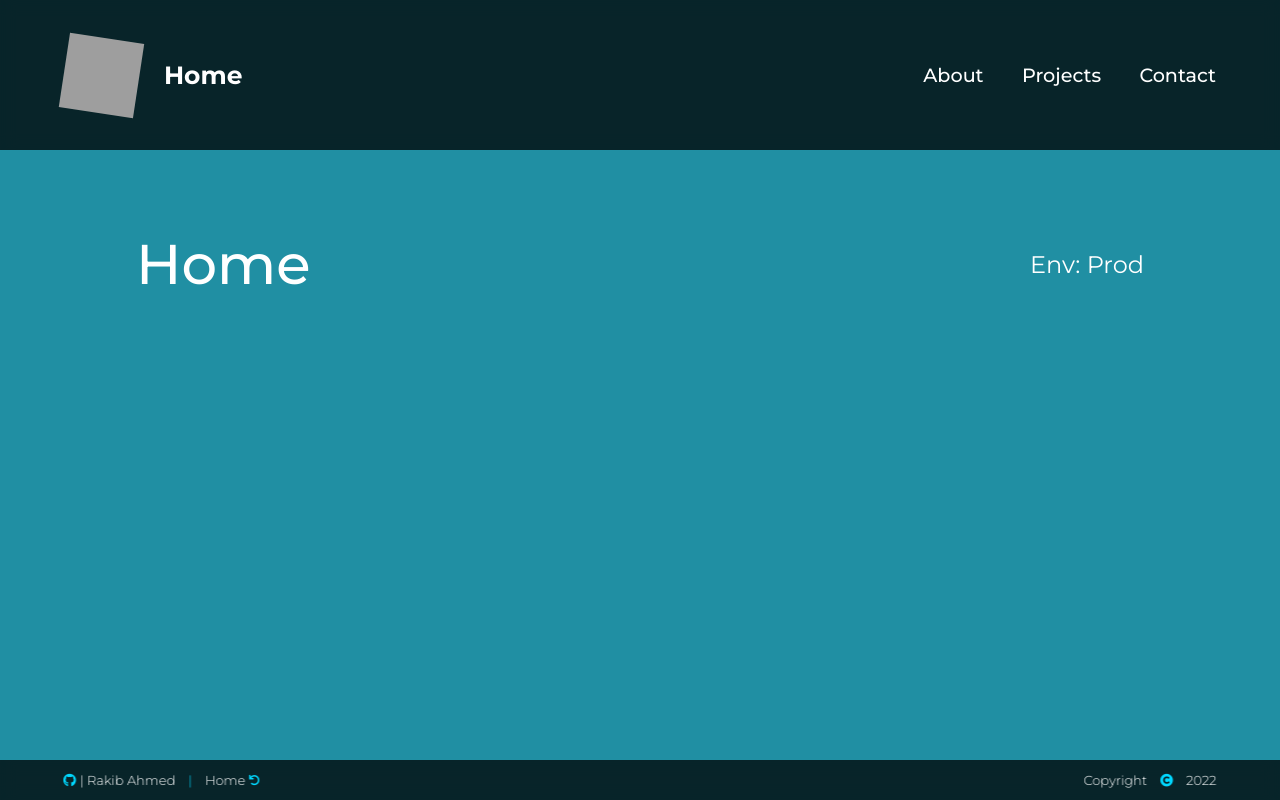
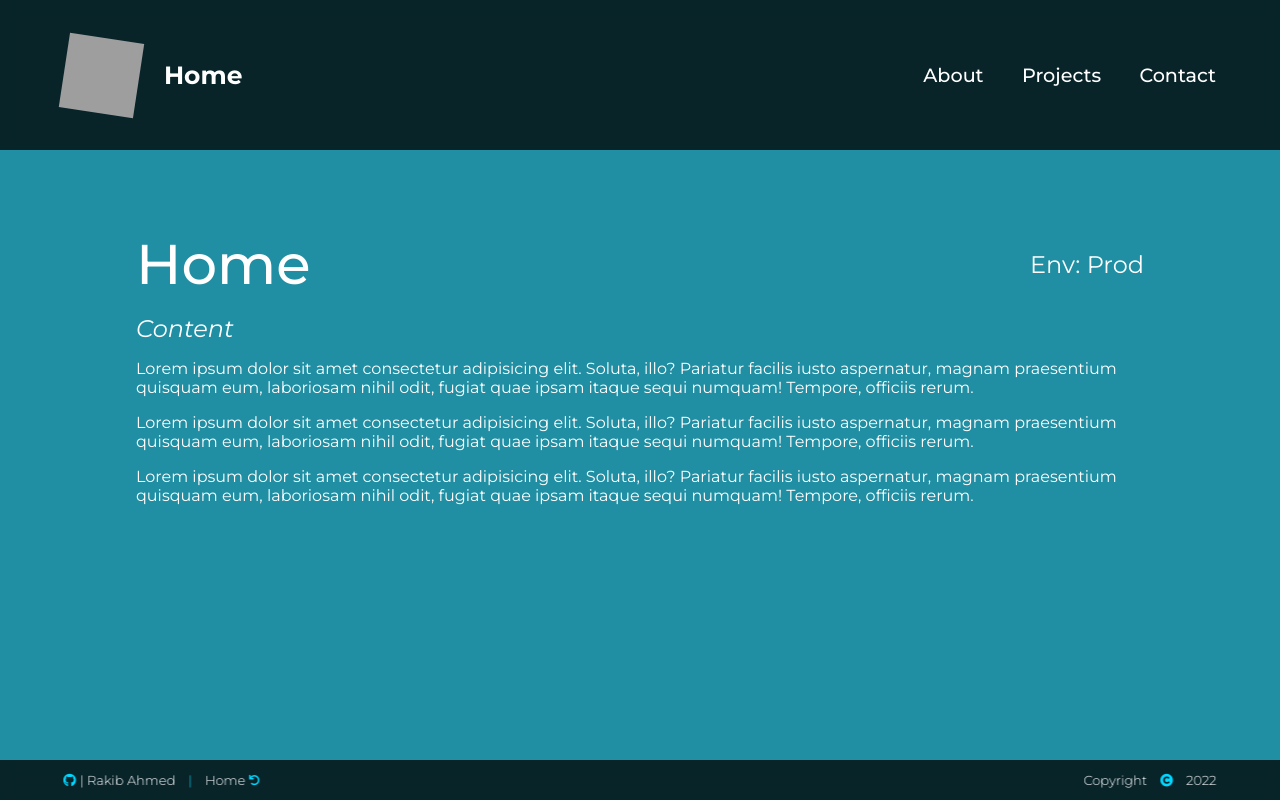
Before and after one commit to strawhat19/Next-13-Treasure-Game, a Next.js app: page / in a window 1280 px wide. Built offline with nearby package versions, Linux system fonts and the light colour scheme; grey boxes are pictures that could not be loaded.

Commit message:
Content on Home

```diff
--- a/app/home.tsx
+++ b/app/home.tsx
@@ -12,6 +12,7 @@ export const capitalizeAllWords = (string: any) => {
 
 export default function Home() {
   const { state, setState } = useContext(StateContext);
+  const custom = (e: any) => console.log(e);
 
   useEffect(() => {
     setState({
@@ -22,12 +23,22 @@ export default function Home() {
     console.log(`Home`, state);
   }, [])
 
-  return <div className={`inner`}>
-      <h1>Home</h1>
-      <div className="column rightColumn">
-        {state.devEnv && <h2>Clicks: {state.updates}</h2>}
-        <h2>Env: {state.devEnv ? `Dev` : `Prod`}</h2>
-        {state.devEnv && <h2>State: {state.page == `` ? `Home` : capitalizeAllWords(state.page)}</h2>}
-      </div>
+  return <div className={`inner pageInner`}>
+    <section className={`topContent`}>
+        <h1>Home</h1>
+      <div className={`column rightColumn`}>
+          {state.devEnv && <h2>Clicks: {state.updates}</h2>}
+          <h2>Env: {state.devEnv ? `Dev` : `Prod`}</h2>
+          {state.devEnv && <h2>State: {state.page == `` ? `Home` : capitalizeAllWords(state.page)}</h2>}
+        </div>
+      </section>
+      <section>
+        <article>
+          <h2><i>Content</i></h2>
+          <p>Lorem ipsum dolor sit amet consectetur adipisicing elit. Soluta, illo? Pariatur facilis iusto aspernatur, magnam praesentium quisquam eum, laboriosam nihil odit, fugiat quae ipsam itaque sequi numquam! Tempore, officiis rerum.</p>
+          <p>Lorem ipsum dolor sit amet consectetur adipisicing elit. Soluta, illo? Pariatur facilis iusto aspernatur, magnam praesentium quisquam eum, laboriosam nihil odit, fugiat quae ipsam itaque sequi numquam! Tempore, officiis rerum.</p>
+          <p>Lorem ipsum dolor sit amet consectetur adipisicing elit. Soluta, illo? Pariatur facilis iusto aspernatur, magnam praesentium quisquam eum, laboriosam nihil odit, fugiat quae ipsam itaque sequi numquam! Tempore, officiis rerum.</p>
+        </article>
+      </section>
   </div>
 }
--- a/styles/global.css
+++ b/styles/global.css
@@ -3,6 +3,7 @@
 *::after {
   margin: 0;
   padding: 0;
+  -webkit-box-sizing: border-box;
           box-sizing: border-box;
 }
 
@@ -54,6 +55,8 @@ header {
   top: 0;
   width: 100%;
   grid-gap: 2em;
+  display: -webkit-box;
+  display: -ms-flexbox;
   display: flex;
   height: 150px;
   margin: 0 auto;
@@ -61,46 +64,112 @@ header {
   font-size: 1.2em;
   position: -webkit-sticky;
   position: sticky;
+  -webkit-box-align: center;
+      -ms-flex-align: center;
           align-items: center;
   -webkit-backdrop-filter: blur(8px);
           backdrop-filter: blur(8px);
   background: var(--blackGlass);
+  -webkit-box-pack: justify;
+      -ms-flex-pack: justify;
           justify-content: space-between;
 }
+
 header .logo {
+  display: -webkit-box;
+  display: -ms-flexbox;
   display: flex;
   grid-gap: 1em;
   font-weight: 700;
   font-size: 1.3em;
+  -webkit-box-align: center;
+      -ms-flex-align: center;
           align-items: center;
+  -webkit-box-pack: center;
+      -ms-flex-pack: center;
           justify-content: center;
 }
+
 header .logo.reactLogo {
   -webkit-animation: logo-spin infinite 20s linear;
           animation: logo-spin infinite 20s linear;
 }
+
 header .menu {
+  display: -webkit-box;
+  display: -ms-flexbox;
   display: flex;
   grid-gap: 2em;
+  -webkit-box-align: center;
+      -ms-flex-align: center;
           align-items: center;
+  -webkit-box-pack: end;
+      -ms-flex-pack: end;
           justify-content: flex-end;
 }
 
 .inner {
+  display: -webkit-box;
+  display: -ms-flexbox;
   display: flex;
   grid-gap: 1em;
   margin: 0 auto;
+  -webkit-box-align: center;
+      -ms-flex-align: center;
           align-items: center;
   width: var(--containerWidth);
+  -webkit-box-pack: justify;
+      -ms-flex-pack: justify;
           justify-content: space-between;
 }
 
-.column {
-  display: flex;
+.inner.pageInner {
+  -webkit-box-orient: vertical;
+  -webkit-box-direction: normal;
+      -ms-flex-direction: column;
           flex-direction: column;
 }
+
+.inner section {
+  width: 100%;
+  display: -webkit-box;
+  display: -ms-flexbox;
+  display: flex;
+  grid-gap: 1em;
+  margin: 0 auto;
+  -webkit-box-align: center;
+      -ms-flex-align: center;
+          align-items: center;
+  -webkit-box-pack: justify;
+      -ms-flex-pack: justify;
+          justify-content: space-between;
+}
+
+.inner section article {
+  display: -webkit-box;
+  display: -ms-flexbox;
+  display: flex;
+  grid-gap: 1em;
+  -webkit-box-orient: vertical;
+  -webkit-box-direction: normal;
+      -ms-flex-direction: column;
+          flex-direction: column;
+}
+
+.column {
+  display: -webkit-box;
+  display: -ms-flexbox;
+  display: flex;
+  -webkit-box-orient: vertical;
+  -webkit-box-direction: normal;
+      -ms-flex-direction: column;
+          flex-direction: column;
+}
+
 .column.rightColumn {
   text-align: right;
+  -webkit-box-pack: end;
+      -ms-flex-pack: end;
           justify-content: flex-end;
 }
 
@@ -129,32 +198,48 @@ footer {
   bottom: 0;
   z-index: 1;
   height: 40px;
+  display: -webkit-box;
+  display: -ms-flexbox;
   display: flex;
   grid-gap: 10px;
   width: 100.1vw;
   font-size: 13px;
+  -ms-flex-wrap: wrap;
       flex-wrap: wrap;
   position: fixed;
+  -webkit-box-align: center;
+      -ms-flex-align: center;
           align-items: center;
   -webkit-backdrop-filter: blur(8px);
           backdrop-filter: blur(8px);
+  -webkit-transform: translateX(-50%);
           transform: translateX(-50%);
   font-weight: 300 !important;
   background: var(--blackGlass);
+  -webkit-box-pack: justify;
+      -ms-flex-pack: justify;
           justify-content: space-between;
 }
+
 footer .hoverLink::before {
   bottom: -5px;
   height: 1px;
 }
+
 footer div {
+  display: -webkit-box;
+  display: -ms-flexbox;
   display: flex;
   grid-gap: 1em;
+  -webkit-box-align: center;
+      -ms-flex-align: center;
           align-items: center;
 }
+
 footer .vertical-sep, footer i {
   color: var(--main);
 }
+
 footer .vertical-sep.fas.fa-undo, footer i.fas.fa-undo {
   font-size: 0.8em;
   margin-bottom: 0em;
@@ -162,28 +247,39 @@ footer .vertical-sep.fas.fa-undo, footer i.fas.fa-undo {
 
 @-webkit-keyframes logo-spin {
   0% {
+    -webkit-transform: rotate(0);
             transform: rotate(0);
   }
   100% {
+    -webkit-transform: rotate(360deg);
             transform: rotate(360deg);
   }
 }
 
 @keyframes logo-spin {
   0% {
+    -webkit-transform: rotate(0);
             transform: rotate(0);
   }
   100% {
+    -webkit-transform: rotate(360deg);
             transform: rotate(360deg);
   }
 }
+
 .hoverLink {
+  display: -webkit-box;
+  display: -ms-flexbox;
   display: flex;
   grid-gap: 0.3em;
+  -webkit-box-align: center;
+      -ms-flex-align: center;
           align-items: center;
   position: relative;
+  -webkit-transition: var(--transition);
   transition: var(--transition);
 }
+
 .hoverLink::before {
   content: "" !important;
   background: var(--main);
@@ -194,15 +290,23 @@ footer .vertical-sep.fas.fa-undo, footer i.fas.fa-undo {
   bottom: -10px;
   right: 0;
   z-index: 0;
+  -webkit-transform-origin: 0% 100%;
           transform-origin: 0% 100%;
+  -webkit-transform: scale(0, 1);
           transform: scale(0, 1);
+  -webkit-transition: var(--transition);
   transition: var(--transition);
 }
+
 .hoverLink:hover {
+  -webkit-transition: var(--transition);
   transition: var(--transition);
 }
+
 .hoverLink:hover::before {
+  -webkit-transform: scale(1, 1);
           transform: scale(1, 1);
+  -webkit-transition: 500ms ease-in-out;
   transition: 500ms ease-in-out;
 }
 
@@ -210,4 +314,5 @@ footer .vertical-sep.fas.fa-undo, footer i.fas.fa-undo {
   html {
     color-scheme: dark;
   }
-}/*# sourceMappingURL=global.css.map */
+}
+/*# sourceMappingURL=global.css.map */
--- a/styles/global.scss
+++ b/styles/global.scss
@@ -92,6 +92,22 @@ header {
     align-items: center;
     width: var(--containerWidth);
     justify-content: space-between;
+    &.pageInner {
+        flex-direction: column;
+    }
+    section {
+        width: 100%;
+        display: flex;
+        grid-gap: 1em;
+        margin: 0 auto;
+        align-items: center;
+        justify-content: space-between;
+        article {
+            display: flex;
+            grid-gap: 1em;
+            flex-direction: column;
+        }
+    }
 }
 
 .column {
```
Also changed, not shown: 1 other file (tests, documents, lock files or other folders). Lines whose indentation alone changed are shown as unchanged.
